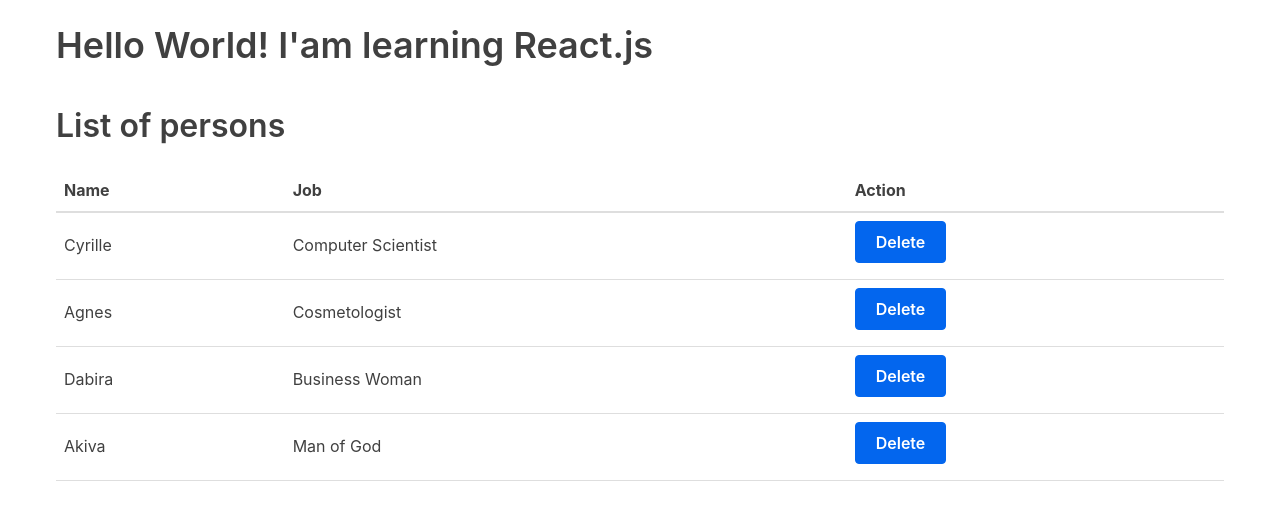
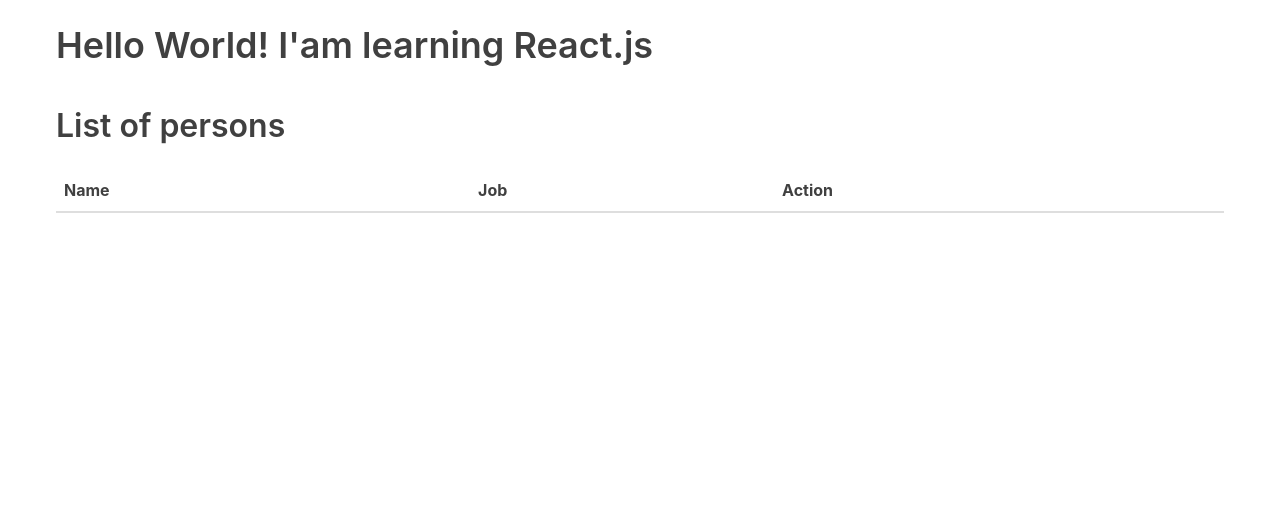
Before and after one commit to cyaoyapi/react_first_steps, a React (Create React App) app: page / in a window 1280 px wide. Shown: the top 520 px of the page. Built offline with nearby package versions, Linux system fonts and the light colour scheme.

Commit message:
Empty state.people

```diff
--- a/src/App.js
+++ b/src/App.js
@@ -5,24 +5,7 @@
 class App extends Component{
 
 	state = {
-		people: [
-			{
-				'name': 'Cyrille',
-				'job': 'Computer Scientist'
-			},
-			{
-				'name': 'Agnes',
-				'job': 'Cosmetologist'
-			},
-			{
-				'name': 'Dabira',
-				'job': 'Business Woman'
-			},
-			{
-				'name': 'Akiva',
-				'job': 'Man of God'
-			}
-		]
+		people: []
 	}
 
 	removePerson = given_index => {
```
